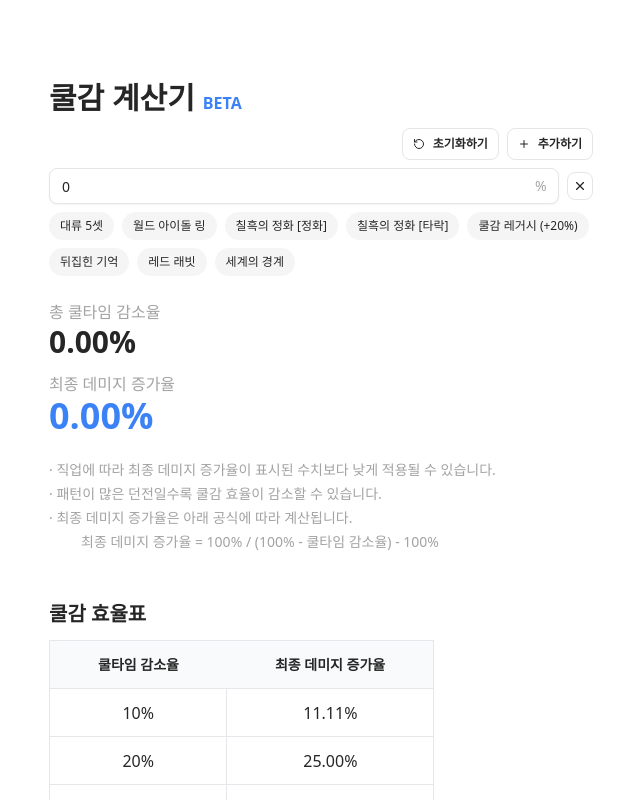
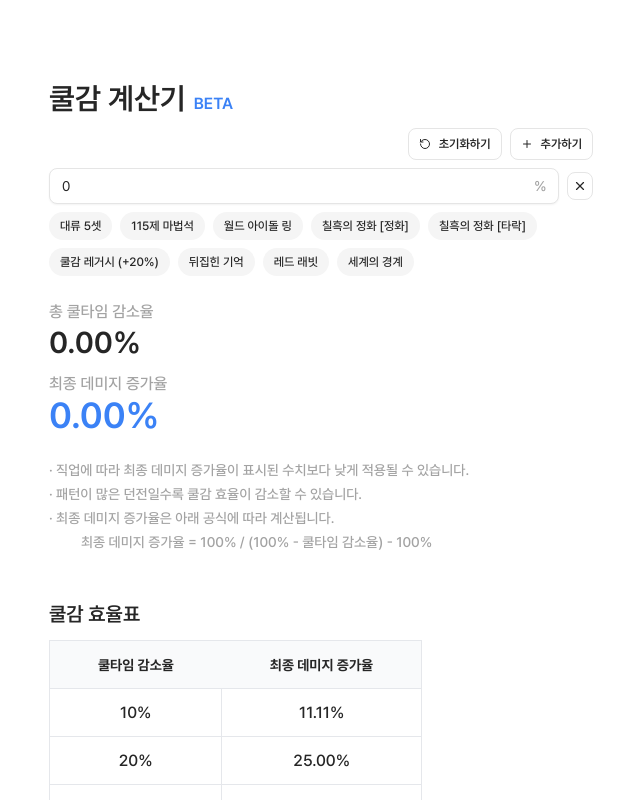
Before and after one commit to nononcrust/cooldown-converter, a Next.js app: page / in a window 1280 px wide. Shown: the top 800 px of the page, without its empty margins (319-959 px from the left). Built offline with nearby package versions, Linux system fonts and the light colour scheme.

Commit message:
폰트 버그 수정

```diff
--- a/src/app/layout.tsx
+++ b/src/app/layout.tsx
@@ -2,23 +2,6 @@ import "@/styles/globals.css";
 
 import type { Metadata } from "next";
 import localFont from "next/font/local";
-
-export const metadata: Metadata = {
-  title: "쿨감 효율 계산기",
-  description: "간단한 쿨감 효율 계산",
-};
-
-export default function RootLayout({
-  children,
-}: Readonly<{
-  children: React.ReactNode;
-}>) {
-  return (
-    <html lang="ko">
-      <body className={`${pretendard.variable} antialiased`}>{children}</body>
-    </html>
-  );
-}
 
 const pretendard = localFont({
   src: [
@@ -51,3 +34,20 @@ const pretendard = localFont({
   display: "swap",
   variable: "--font-pretendard",
 });
+
+export const metadata: Metadata = {
+  title: "쿨감 효율 계산기",
+  description: "간단한 쿨감 효율 계산",
+};
+
+export default function RootLayout({
+  children,
+}: Readonly<{
+  children: React.ReactNode;
+}>) {
+  return (
+    <html lang="ko" className={pretendard.variable}>
+      <body className="antialiased">{children}</body>
+    </html>
+  );
+}
--- a/src/app/page.tsx
+++ b/src/app/page.tsx
@@ -68,7 +68,7 @@ export default function Home() {
 
   return (
     <main className="max-w-xl mx-auto p-4 my-16">
-      <h1 className="text-3xl font-bold">
+      <h1 className="text-3xl font-semibold">
         쿨감 계산기
         <span className="ml-2 text-base text-primary">BETA</span>
       </h1>
@@ -164,7 +164,7 @@ export default function Home() {
         </p>
       </div>
       <div className="mt-12">
-        <h2 className="font-bold text-xl">쿨감 효율표</h2>
+        <h2 className="font-semibold text-xl">쿨감 효율표</h2>
         <table className="border mt-3 w-full md:w-fit">
           <thead className="bg-gray-50 border-b">
             <tr className="text-sm">
--- a/src/features/cooldown/preset.ts
+++ b/src/features/cooldown/preset.ts
@@ -8,6 +8,11 @@ export type CDRPreset = {
 const 대류: CDRPreset = {
   name: "대류 5셋",
   cdrs: [0.04, 0.04, 0.04, 0.04, 0.04] as const,
+};
+
+const 마법석115: CDRPreset = {
+  name: "115제 마법석",
+  cdrs: [0.15] as const,
 };
 
 const 월드아이돌링: CDRPreset = {
@@ -47,6 +52,7 @@ const 세계의경계: CDRPreset = {
 
 export const CDR_PRESETS = [
   대류,
+  마법석115,
   월드아이돌링,
   칠흑정화,
   칠흑타락,
--- a/tailwind.config.ts
+++ b/tailwind.config.ts
@@ -9,11 +9,12 @@ export default {
     "./src/components/**/*.{js,ts,jsx,tsx,mdx}",
     "./src/app/**/*.{js,ts,jsx,tsx,mdx}",
   ],
-  fontFamily: {
-    sans: ["var(--font-pretendard)", ...defaultTheme.fontFamily.sans],
-  },
+
   theme: {
     extend: {
+      fontFamily: {
+        sans: ["var(--font-pretendard)", ...defaultTheme.fontFamily.sans],
+      },
       colors: {
         background: {
           DEFAULT: "var(--background)",
```
